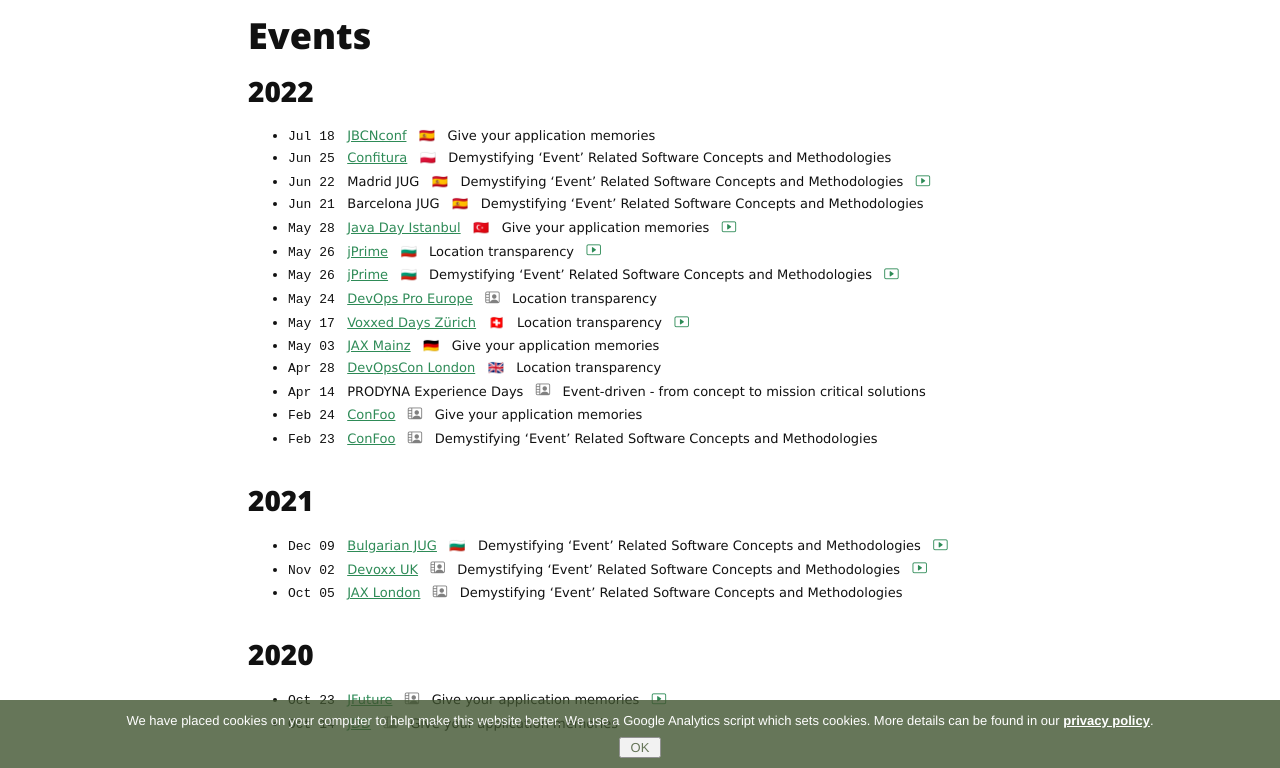
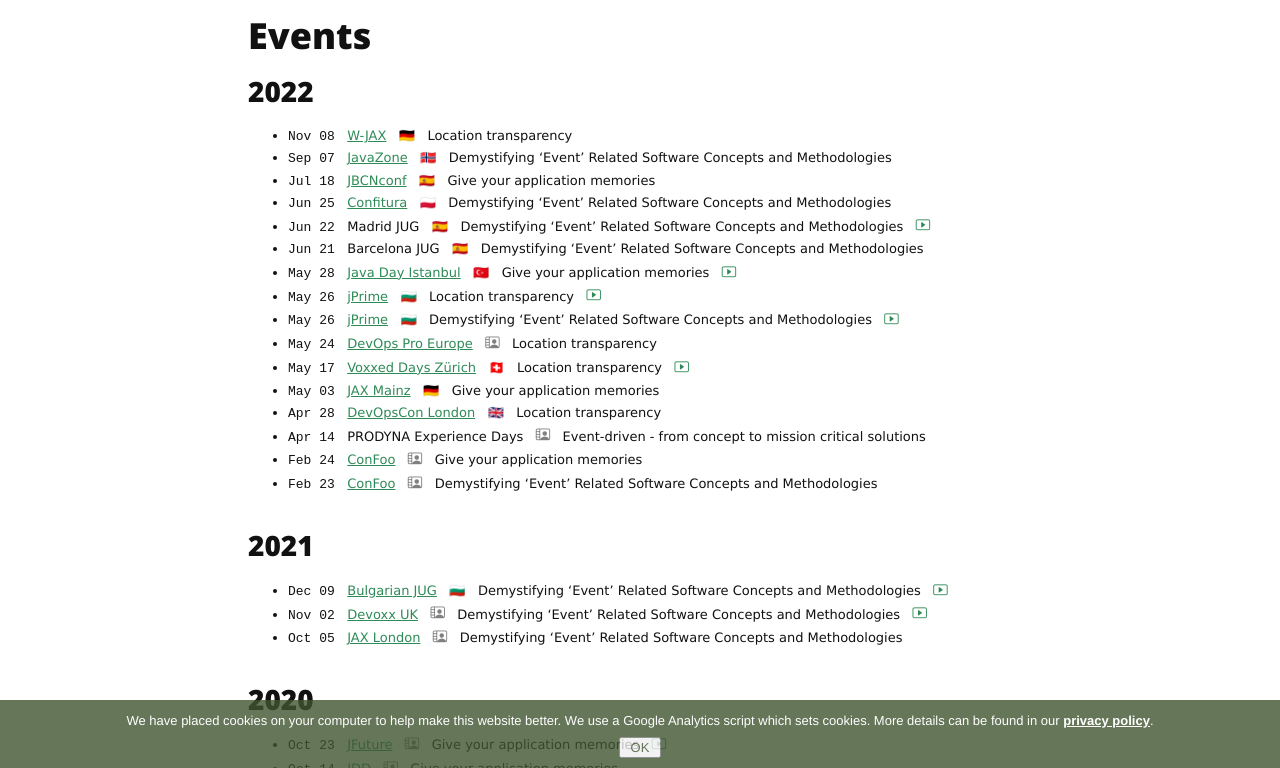
Before and after one commit to azzazzel/azzazzel.github.io, a Jekyll site: the page built from talks.md, in a window 1280 px wide and 900 px high, scrolled down 850 px, cut to the strip 132-900 px from the top of the window. Built offline with Jekyll 4.4.1, drawn with Linux system fonts in a browser that asks for light colours; nearby versions of some CDN libraries.

Commit message:
Add W-JAX and JavaZone

```diff
--- a/talks.md
+++ b/talks.md
@@ -94,6 +94,10 @@
 
 ### 2022
 
+- `Nov 08` &nbsp; [W-JAX](https://jax.de/munich/)
+&nbsp; 🇩🇪 &nbsp; Location transparency
+- `Sep 07` &nbsp; [JavaZone](https://2022.javazone.no)
+&nbsp; 🇳🇴 &nbsp; Demystifying 'Event' Related Software Concepts and Methodologies
 - `Jul 18` &nbsp; [JBCNconf](https://www.jbcnconf.com/2022/)
 &nbsp; 🇪🇸 &nbsp; Give your application memories
 - `Jun 25` &nbsp; [Confitura](https://2022.confitura.pl/)
```
